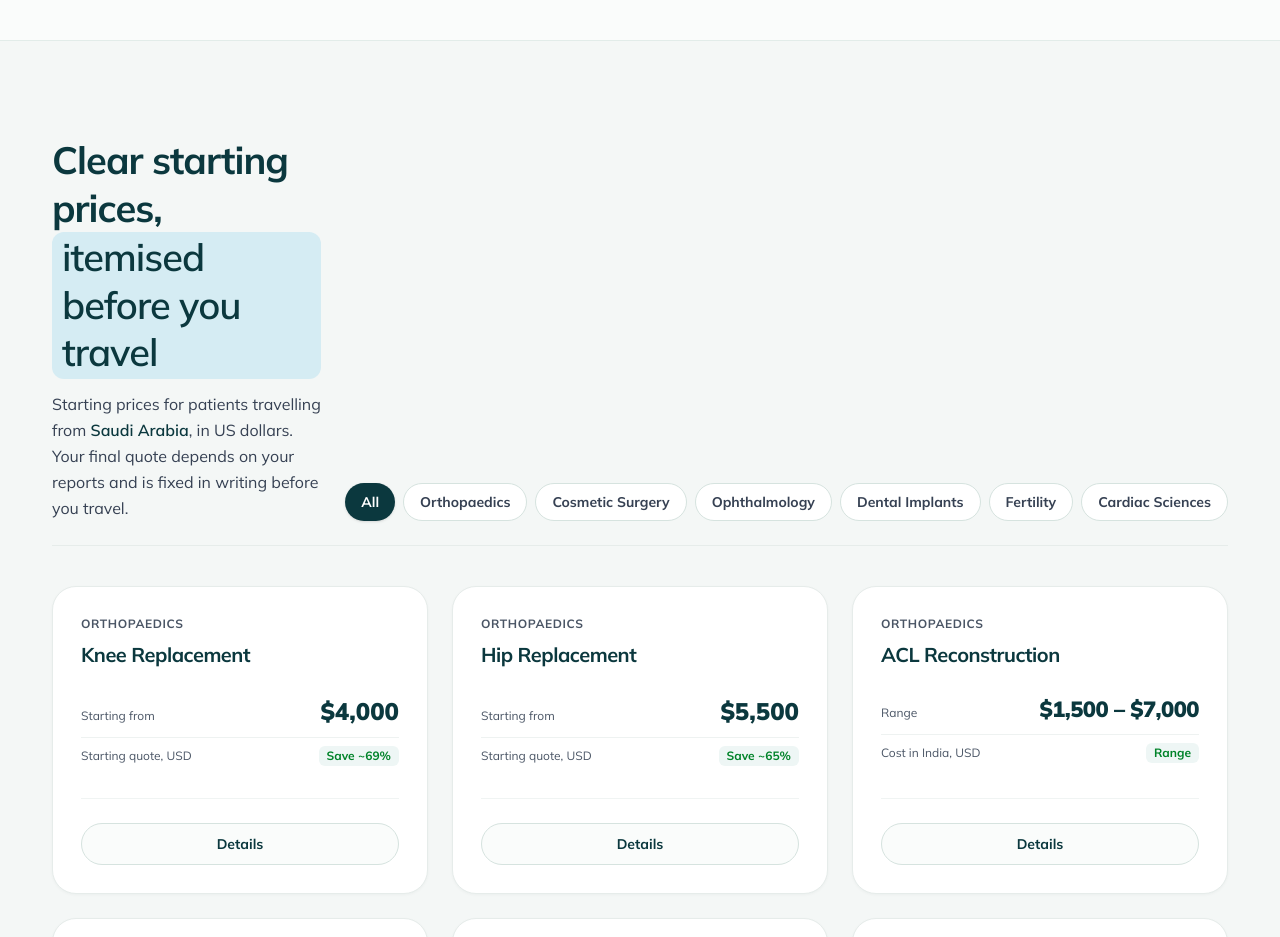
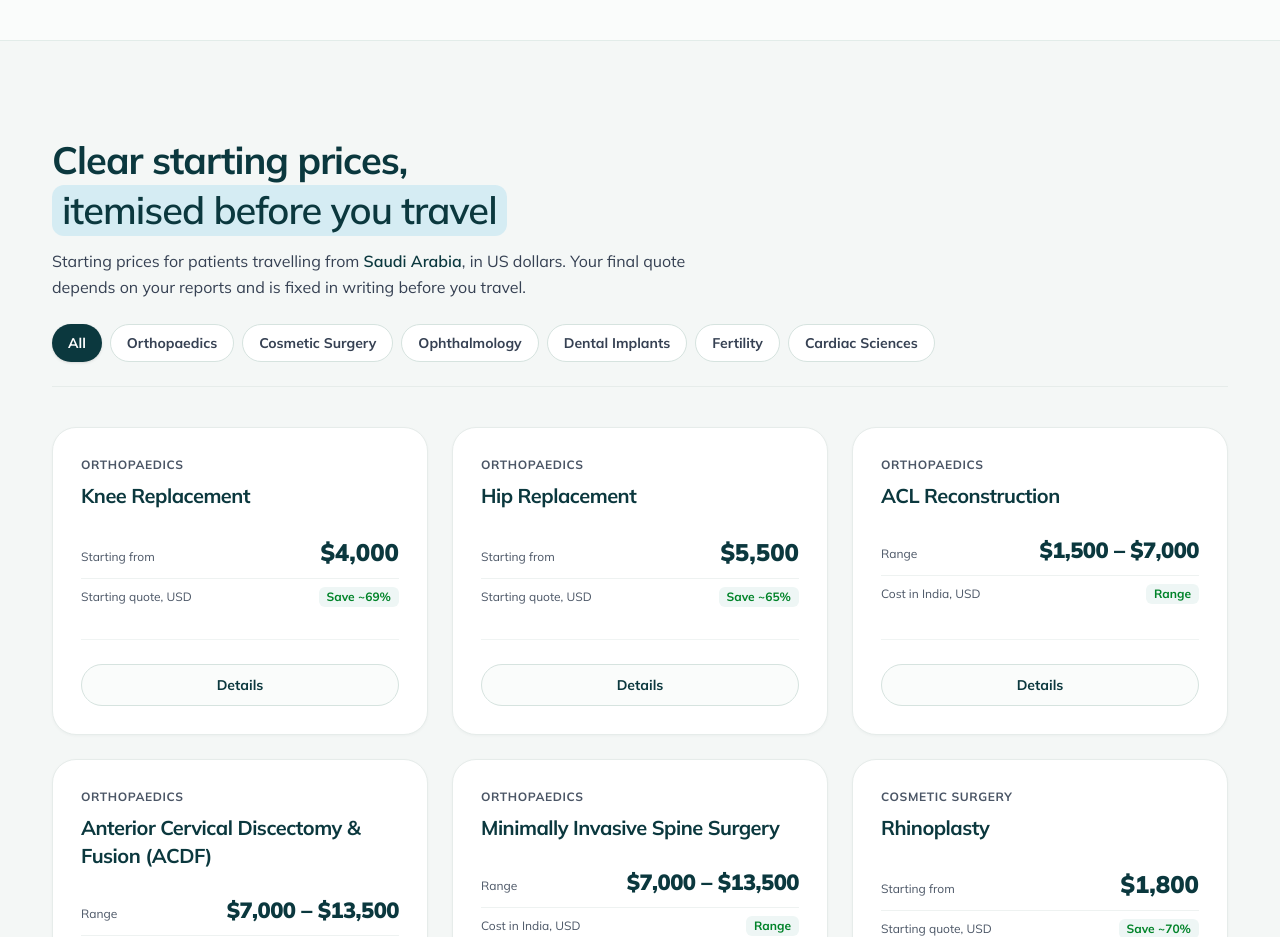
Before and after one commit to anilbuffer/medical-tourism, a Next.js app: page /treatments in a window 1280 px wide. Shown: the part 1080-2017 px from the top of the page. Built offline with nearby package versions, Linux system fonts and the light colour scheme; no server answers.

Commit message:
refactor(treatement): filter section always have flex col class
Branch: production

```diff
--- a/app/treatments/TreatmentsFilterGrid.tsx
+++ b/app/treatments/TreatmentsFilterGrid.tsx
@@ -15,7 +15,7 @@ export const TreatmentsFilterGrid: React.FC = () => {
   return (
     <div>
       {/* Section Header with Filter Chips */}
-      <div className="flex flex-col lg:flex-row lg:items-end justify-between gap-6 mb-10 pb-6 border-b border-[#e6ecea]">
+      <div className="flex flex-col justify-between gap-6 mb-10 pb-6 border-b border-[#e6ecea]">
         <div>
           <h2 className="text-[28px] sm:text-[38px] font-bold tracking-tight text-[#0b383e] leading-tight">
             Clear starting prices,
```
